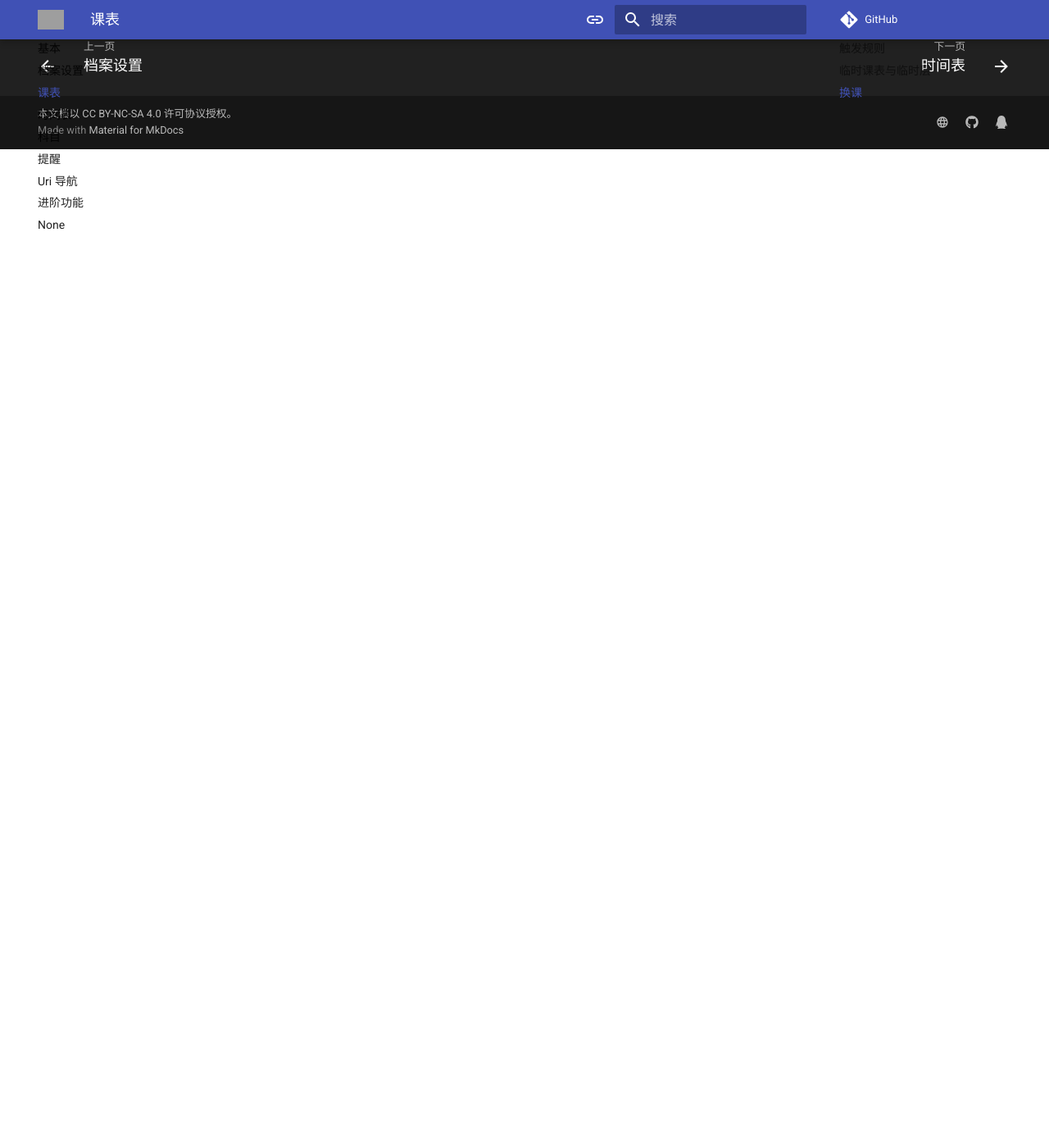
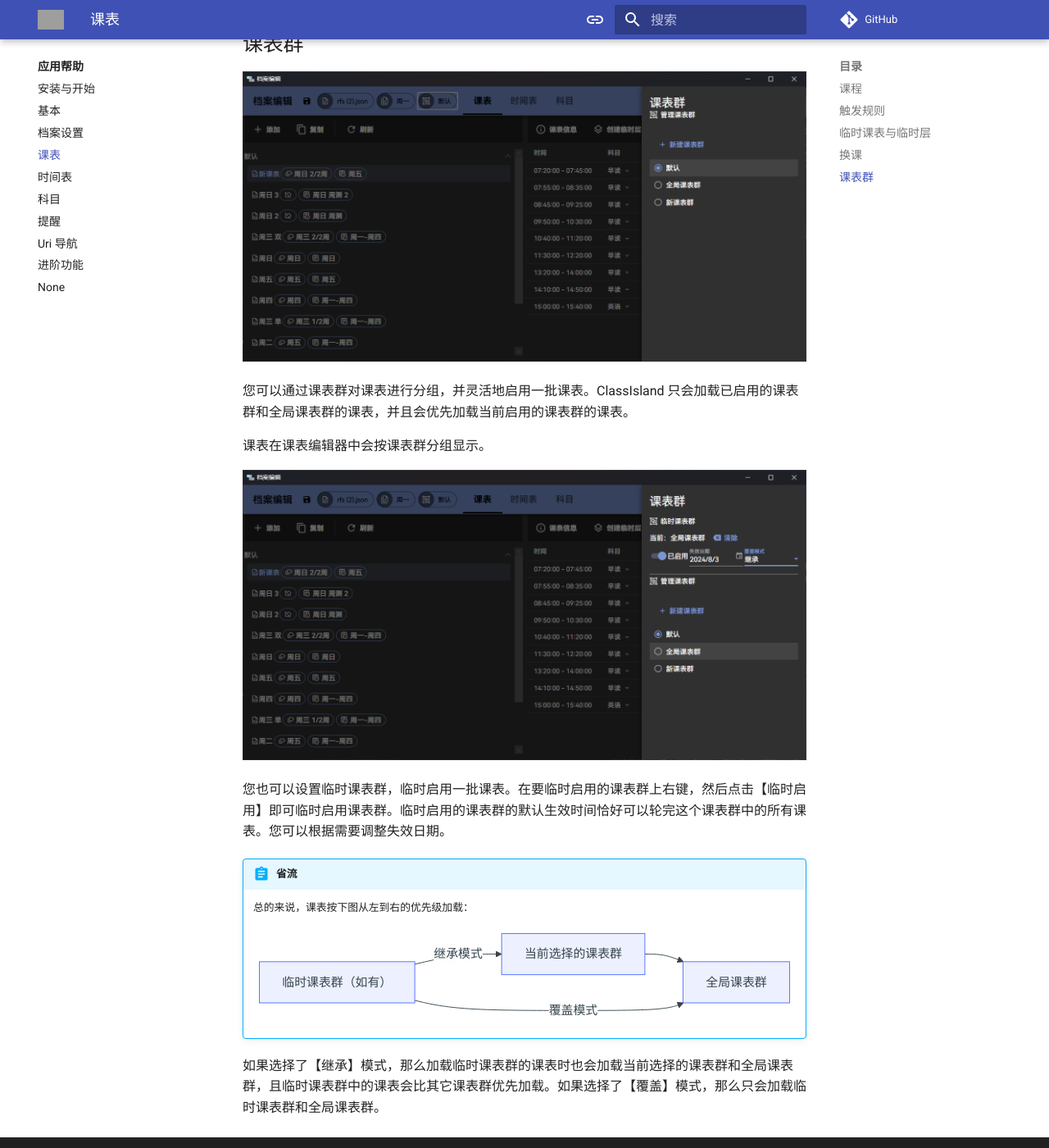
Before and after one commit to ClassIsland/classisland-docs, an MkDocs documentation site: the page built from docs/app/classplan.md, in a window 1280 px wide and 1400 px high, scrolled down 4954 px. Shown: the whole window at 82% size. Built offline with MkDocs 1.6.1 and Material for MkDocs 9.7.7, drawn with Linux system fonts in a browser that asks for light colours; comment, search, counter and statistics services are not loaded; before the commit the page ends 5136 px from its top, so only the background shows below that; grey boxes are pictures that could not be loaded.

Commit message:
课表群文档

````diff
--- a/docs/app/classplan.md
+++ b/docs/app/classplan.md
@@ -55,3 +55,29 @@
 ![1707454793087](image/ClassPlan/1707454793087.png)
 
 完成换课后，应用会创建一个原课表的临时层，并在临时层上调整课程安排，调整只在当日生效。您也可以勾选【永久换课】复选框，直接将换课安排写入原课表。
+
+## 课表群
+
+![1722673592166](image/ClassPlan/1722673592166.png)
+
+您可以通过课表群对课表进行分组，并灵活地启用一批课表。ClassIsland 只会加载已启用的课表群和全局课表群的课表，并且会优先加载当前启用的课表群的课表。
+
+课表在课表编辑器中会按课表群分组显示。
+
+![1722673954232](image/ClassPlan/1722673954232.png)
+
+您也可以设置临时课表群，临时启用一批课表。在要临时启用的课表群上右键，然后点击【临时启用】即可临时启用课表群。临时启用的课表群的默认生效时间恰好可以轮完这个课表群中的所有课表。您可以根据需要调整失效日期。
+
+!!! abstract "省流"
+
+    总的来说，课表按下图从左到右的优先级加载：
+
+    ```mermaid
+    flowchart LR
+        Temp["临时课表群（如有）"]
+        --> |"继承模式"| Selected["当前选择的课表群"]
+        --> Global["全局课表群"]
+        Temp --> |"覆盖模式"| Global
+    ```
+
+如果选择了【继承】模式，那么加载临时课表群的课表时也会加载当前选择的课表群和全局课表群，且临时课表群中的课表会比其它课表群优先加载。如果选择了【覆盖】模式，那么只会加载临时课表群和全局课表群。
````
Also changed, not shown: docs/app/profile-settings-page.md (+2 -1 lines), docs/app/image/ClassPlan/1722673527123.png (added), docs/app/image/ClassPlan/1722673592166.png (added), docs/app/image/ClassPlan/1722673954232.png (added).
